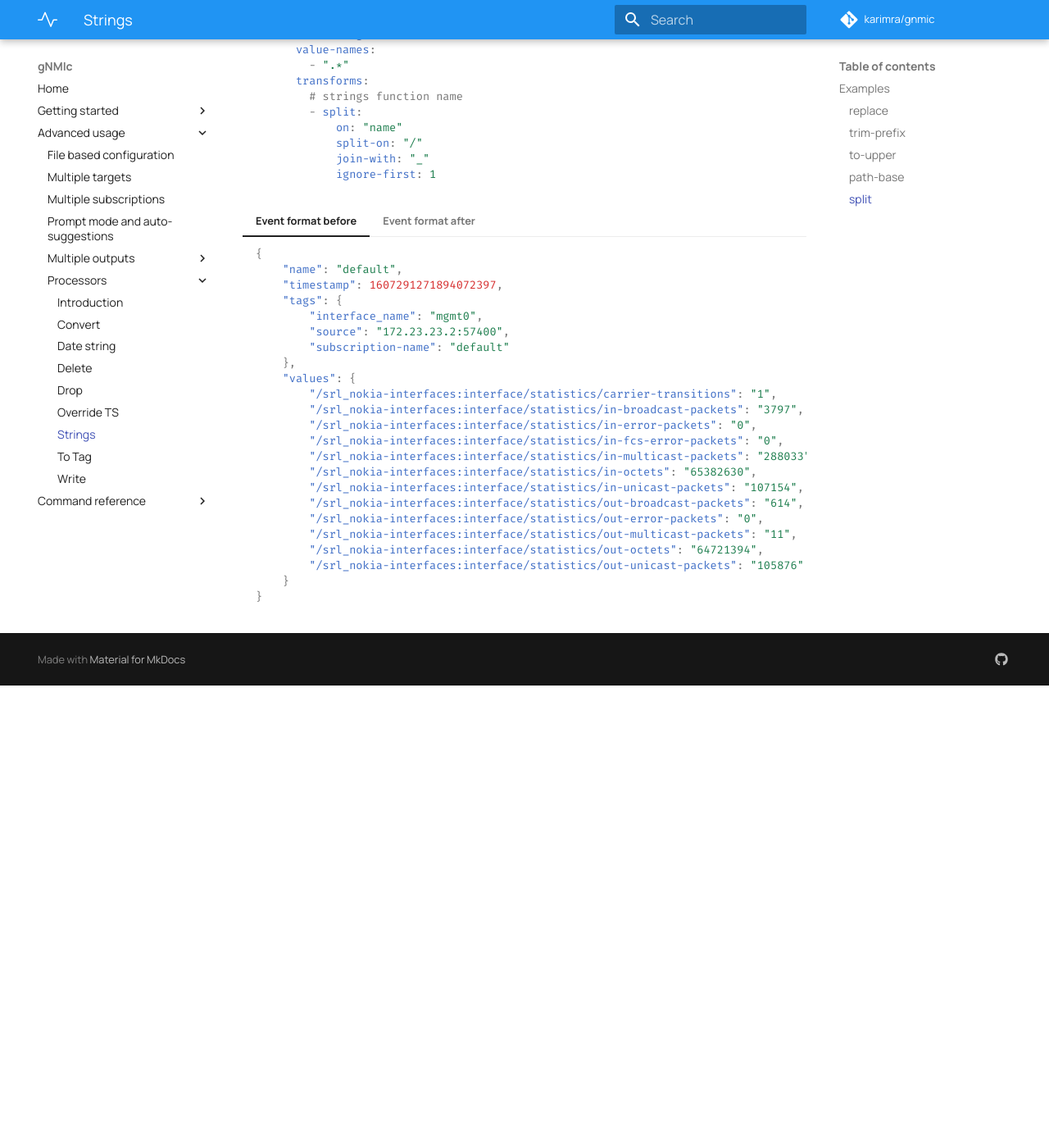
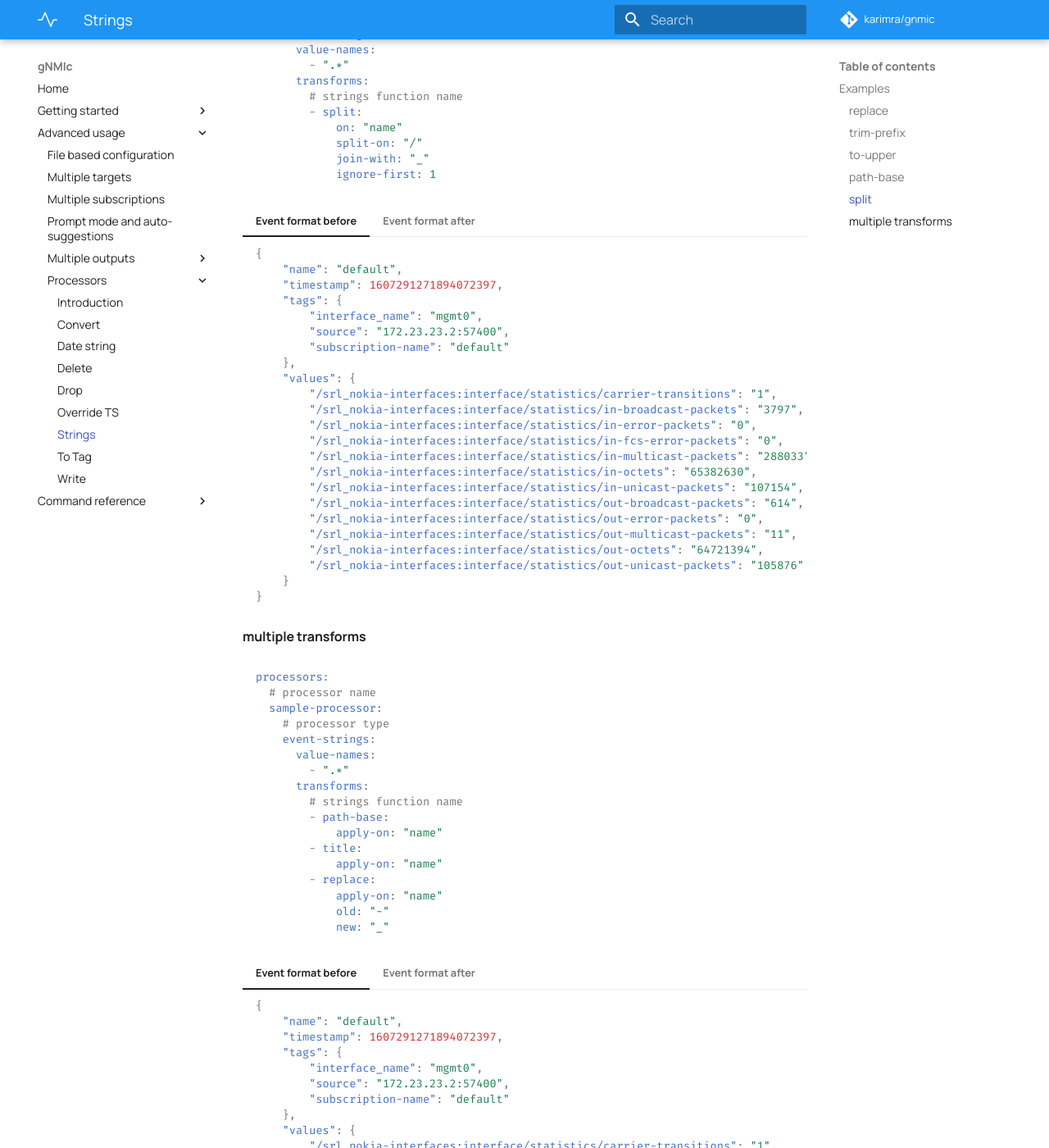
Before and after one commit to openconfig/gnmic, an MkDocs documentation site: the page built from docs/advanced/event_processors/event_strings.md, in a window 1280 px wide and 1400 px high, scrolled down 4658 px. Shown: the whole window at 82% size. Built offline with MkDocs 1.6.1 and Material for MkDocs 9.7.7, drawn with Linux system fonts in a browser that asks for light colours; comment, search, counter and statistics services are not loaded; before the commit the page ends 5494 px from its top, so only the background shows below that.

````diff
--- a/docs/advanced/event_processors/event_strings.md
+++ b/docs/advanced/event_processors/event_strings.md
@@ -65,7 +65,7 @@ processors:
       transforms:
         # strings function name
         - replace:
-            on: "name"
+            apply-on: "name"
             old: "-"
             new: "_"
 ```
@@ -397,3 +397,78 @@ processors:
         }
     }
     ```
+#### multiple transforms
+
+
+```yaml
+processors:
+  # processor name
+  sample-processor:
+    # processor type
+    event-strings:
+      value-names:
+        - ".*"
+      transforms:
+        # strings function name
+        - path-base:
+            apply-on: "name"
+        - title:
+            apply-on: "name"
+        - replace:
+            apply-on: "name"
+            old: "-"
+            new: "_"
+```
+
+=== "Event format before"
+    ```json
+    {
+        "name": "default",
+        "timestamp": 1607291271894072397,
+        "tags": {
+            "interface_name": "mgmt0",
+            "source": "172.23.23.2:57400",
+            "subscription-name": "default"
+        },
+        "values": {
+            "/srl_nokia-interfaces:interface/statistics/carrier-transitions": "1",
+            "/srl_nokia-interfaces:interface/statistics/in-broadcast-packets": "3797",
+            "/srl_nokia-interfaces:interface/statistics/in-error-packets": "0",
+            "/srl_nokia-interfaces:interface/statistics/in-fcs-error-packets": "0",
+            "/srl_nokia-interfaces:interface/statistics/in-multicast-packets": "288033",
+            "/srl_nokia-interfaces:interface/statistics/in-octets": "65382630",
+            "/srl_nokia-interfaces:interface/statistics/in-unicast-packets": "107154",
+            "/srl_nokia-interfaces:interface/statistics/out-broadcast-packets": "614",
+            "/srl_nokia-interfaces:interface/statistics/out-error-packets": "0",
+            "/srl_nokia-interfaces:interface/statistics/out-multicast-packets": "11",
+            "/srl_nokia-interfaces:interface/statistics/out-octets": "64721394",
+            "/srl_nokia-interfaces:interface/statistics/out-unicast-packets": "105876"
+        }
+    }
+    ```
+=== "Event format after"
+    ```json
+    {
+        "name": "default",
+        "timestamp": 1607291271894072397,
+        "tags": {
+            "interface_name": "mgmt0",
+            "source": "172.23.23.2:57400",
+            "subscription-name": "default"
+        },
+        "values": {
+            "Carrier_transitions": "1",
+            "In_broadcast_packets": "3797",
+            "In_error_packets": "0",
+            "In_fcs_error_packets": "0",
+            "In_multicast_packets": "288033",
+            "In_octets": "65382630",
+            "In_unicast_packets": "107154",
+            "Out_broadcast_packets": "614",
+            "Out_error_packets": "0",
+            "Out_multicast_packets": "11",
+            "Out_octets": "64721394",
+            "Out_unicast_packets": "105876"
+        }
+    }
+    ```
````
Also changed, not shown: 7 other files.
